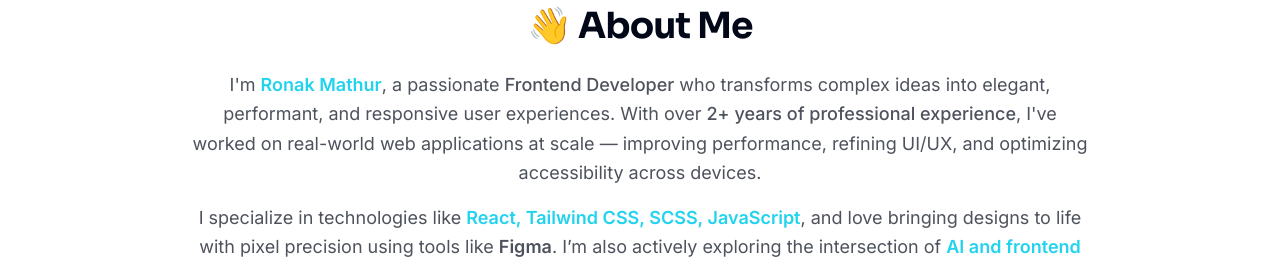
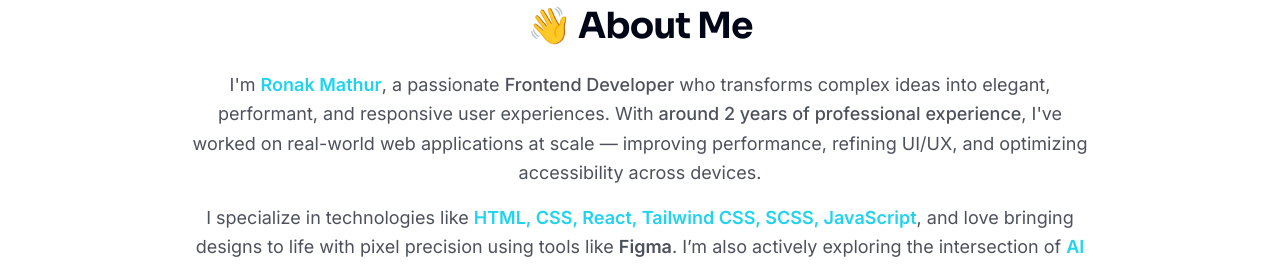
Before and after one commit to ronak232/My-Portfolio-Design, a React (Vite) app: page / in a window 1280 px wide. Shown: the part 834-1101 px from the top of the page. Built offline with nearby package versions, Linux system fonts and the light colour scheme; a web font is replaced by a local one.

Commit message:
some ui changes

```diff
--- a/src/Components/About.jsx
+++ b/src/Components/About.jsx
@@ -16,7 +16,7 @@
   ];
 
   return (
-    <section id="about" className="py-15 md:py-10">
+    <section id="about" className="md:py-10 py-10">
       <div className="container mx-auto px-4">
         <div className="text-center max-w-4xl mx-auto">
           <h2 className="font-sora text-3xl sm:text-4xl font-bold tracking-tight text-foreground">
@@ -27,18 +27,18 @@
             <span className="text-cyan-400 font-semibold">Ronak Mathur</span>, a
             passionate <span className="font-medium">Frontend Developer</span>{" "}
             who transforms complex ideas into elegant, performant, and
-            responsive user experiences. With over{" "}
+            responsive user experiences. With{" "}
             <span className="font-medium">
-              2+ years of professional experience
+              around 2 years of professional experience
             </span>
-            , I&apos;ve worked on real-world web applications at scale — improving
-            performance, refining UI/UX, and optimizing accessibility across
-            devices.
+            , I&apos;ve worked on real-world web applications at scale —
+            improving performance, refining UI/UX, and optimizing accessibility
+            across devices.
           </p>
           <p className="mt-4 text-lg leading-relaxed text-foreground/70">
             I specialize in technologies like{" "}
             <span className="text-cyan-400 font-semibold">
-              React, Tailwind CSS, SCSS, JavaScript
+              HTML, CSS, React, Tailwind CSS, SCSS, JavaScript
             </span>
             , and love bringing designs to life with pixel precision using tools
             like <span className="font-semibold">Figma</span>. I’m also actively
@@ -50,11 +50,11 @@
             content.
           </p>
           <p className="mt-4 text-lg leading-relaxed text-foreground/70">
-            Whether it&apos;s collaborating in agile teams, integrating RESTful APIs,
-            or deploying code via Azure DevOps, I thrive in fast-paced
-            environments that demand both creativity and performance. I&apos;m always
-            curious, constantly learning, and eager to solve real-world problems
-            through code.
+            Whether it&apos;s collaborating in agile teams, integrating RESTful
+            APIs, or deploying code via Azure DevOps, I thrive in fast-paced
+            environments that demand both creativity and performance. I&apos;m
+            always curious, constantly learning, and eager to solve real-world
+            problems through code.
           </p>
         </div>
 
--- a/src/Components/Navbar.jsx
+++ b/src/Components/Navbar.jsx
@@ -37,7 +37,7 @@
   return (
     <header
       className={`fixed w-full z-50 transition-all duration-300 ${
-        isScrolled ? "bg-background/80 backdrop-blur-md" : "bg-transparent"
+        isScrolled ? "bg-secondary/80 backdrop-blur-md" : "bg-[#00000085] text-white"
       }`}
     >
       <div className="container mx-auto flex h-20 items-center justify-between px-4 md:px-6">
@@ -59,7 +59,7 @@
               smooth={true}
               duration={500}
               offset={-50}
-              className="cursor-pointer text-lg font-semibold text-foreground/90 transition-colors hover:text-foreground"
+              className="cursor-pointer text-lg font-semibold text-white/90 transition-colors hover:text-white"
             >
               {item.label}
             </Link>
--- a/src/index.css
+++ b/src/index.css
@@ -8,7 +8,7 @@
 @layer base {
   :root {
     --background: 0 0% 100%;
-    --foreground: 222.2 84% 4.9%;
+    --foreground: 225 84% 4.9%;
 
     --card: 0 0% 100%;
     --card-foreground: 222.2 84% 4.9%;
--- a/vite.config.js
+++ b/vite.config.js
@@ -3,6 +3,6 @@
 
 // https://vitejs.dev/config/
 export default defineConfig({
-  base: "/Portfolio-Website/",
+  // base: "/Portfolio-Website/",
   plugins: [react()],
 })
```
